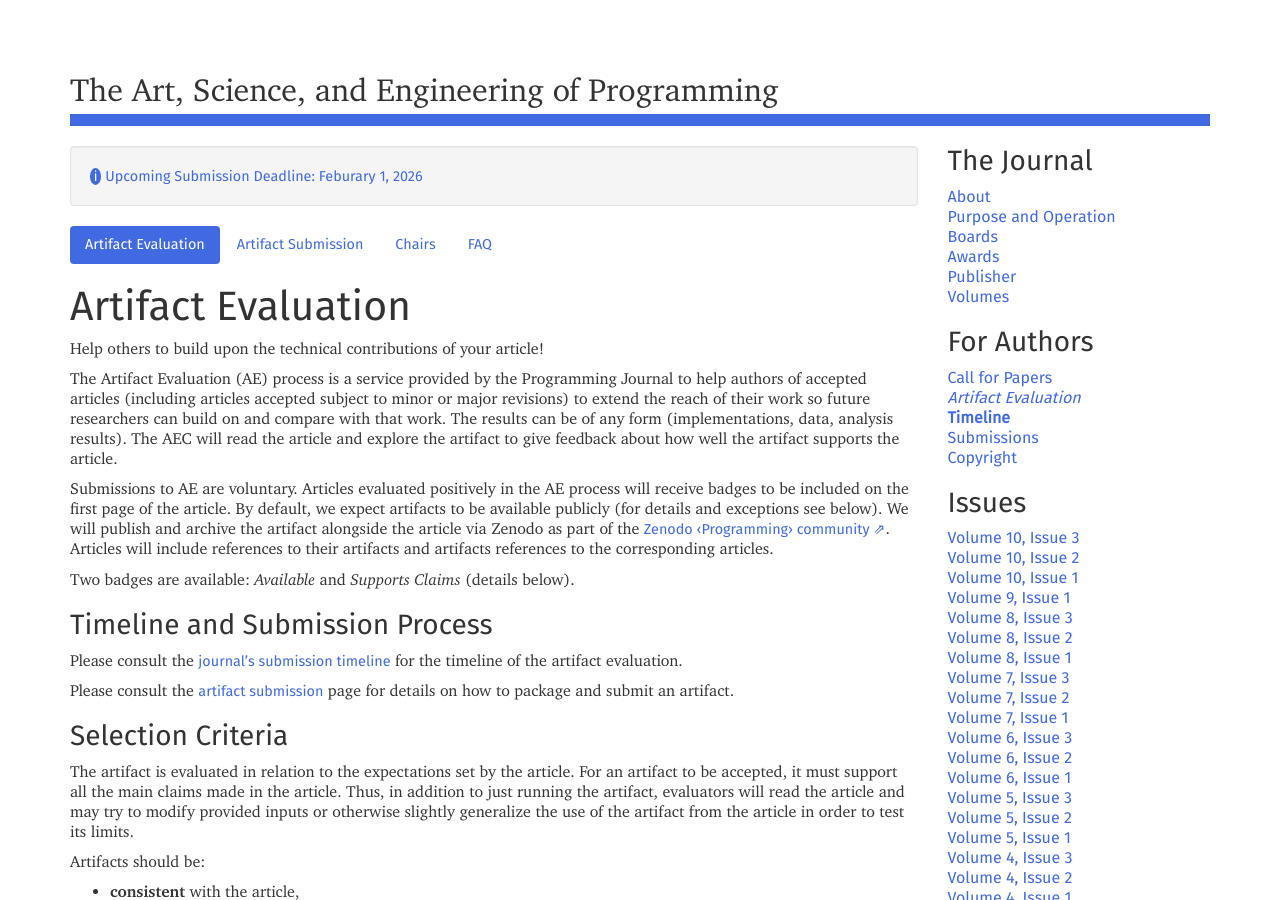
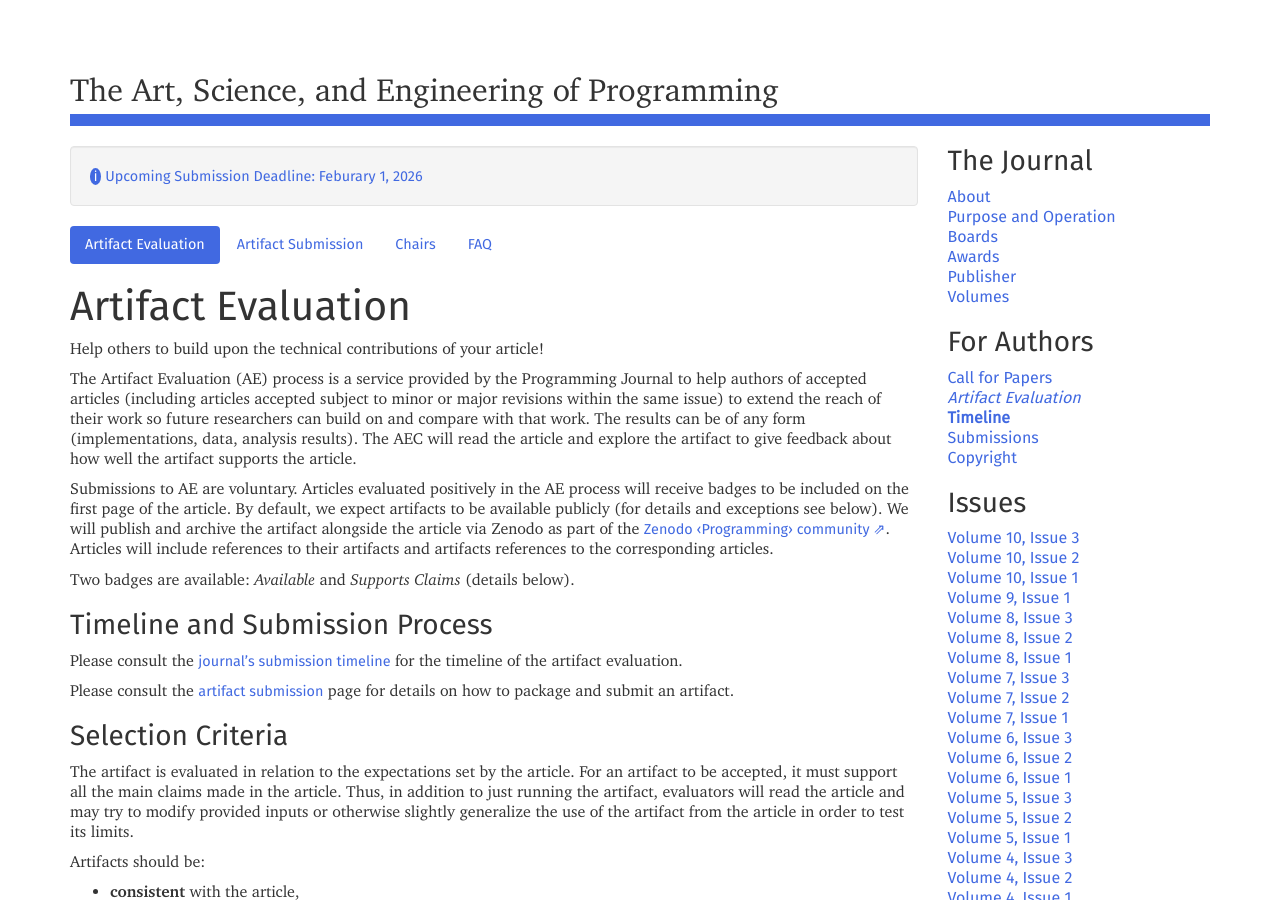
Before and after one commit to programming-journal/programming-journal.github.io, a Jekyll site: the page built from artifact-evaluation/index.markdown, in a window 1280 px wide and 900 px high. Built offline with Jekyll 4.4.1, drawn with Linux system fonts in a browser that asks for light colours.

Commit message:
Clarify AE process further

```diff
--- a/artifact-evaluation/index.markdown
+++ b/artifact-evaluation/index.markdown
@@ -7,7 +7,7 @@ order: 350
 
 Help others to build upon the technical contributions of your article!
 
-The Artifact Evaluation (AE) process is a service provided by the Programming Journal to help authors of accepted articles (including articles accepted subject to minor or major revisions) to extend the reach of their work so future researchers can build on and compare with that work. The results can be of any form (implementations, data, analysis results). The AEC will read the article and explore the artifact to give feedback about how well the artifact supports the article.
+The Artifact Evaluation (AE) process is a service provided by the Programming Journal to help authors of accepted articles (including articles accepted subject to minor or major revisions within the same issue) to extend the reach of their work so future researchers can build on and compare with that work. The results can be of any form (implementations, data, analysis results). The AEC will read the article and explore the artifact to give feedback about how well the artifact supports the article.
 
 Submissions to AE are voluntary. Articles evaluated positively in the AE process will receive badges to be included on the first page of the article.
 By default, we expect artifacts to be available publicly (for details and exceptions see below). We will publish and archive the artifact alongside the article via Zenodo as part of the [Zenodo ‹Programming› community](https://zenodo.org/communities/programming/).
```
